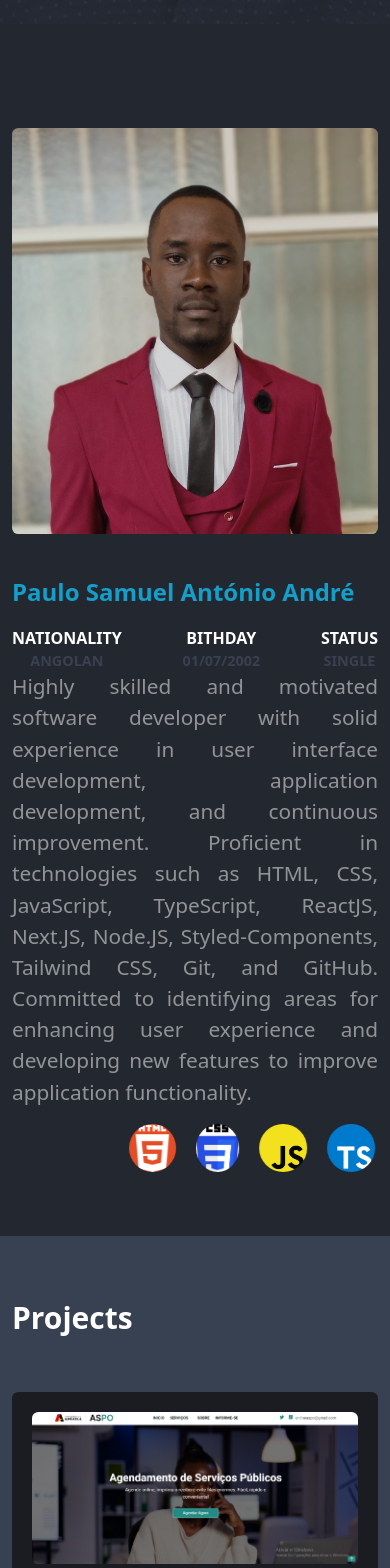
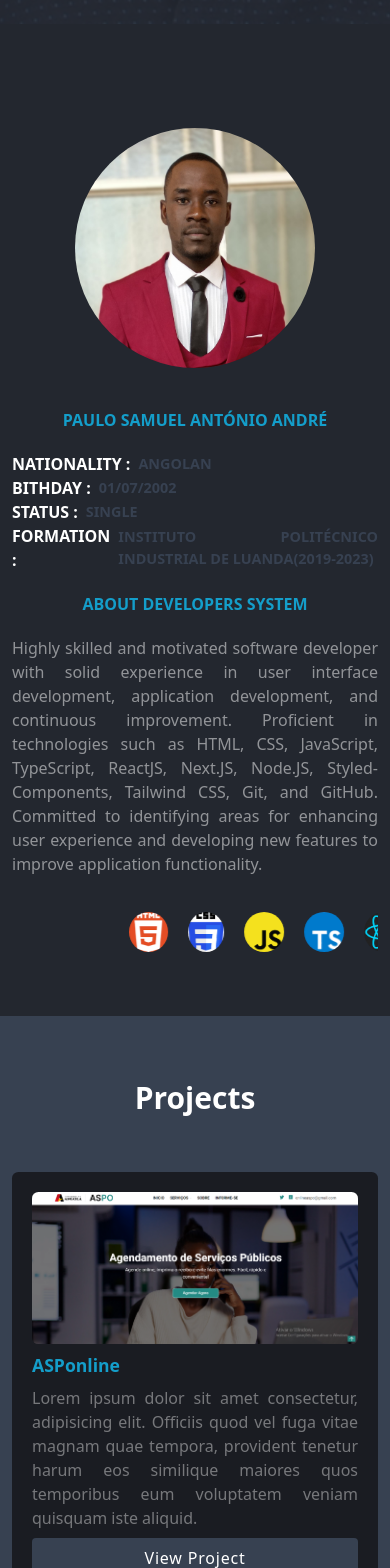
Before and after one commit to PauloAndre05/myportifolio, a React (Vite) app: page / in a window 390 px wide. Shown: the part 820-2388 px from the top of the page. Built offline with nearby package versions, Linux system fonts and the light colour scheme.

Commit message:
Finish the first part of responsive design(Pequenos ajustes)

```diff
--- a/src/components/About.tsx
+++ b/src/components/About.tsx
@@ -15,84 +15,94 @@ export function About () {
         <main className="bg-primary flex flex-col p-20 max-sm:p-3 max-sm:py-16">
 {/*             <h1 className="text-3xl text-right border-b-4 p-4 text-third font-bold">Profile</h1>
  */}            <section className="flex justify-between mt-20 max-sm:flex-col max-sm:mt-10">
-                <article className='w-[30%] max-sm:w-full opacity-80 rounded-[.4rem] overflow-hidden'>
-                    <div className=''>
-                        <img src={imgAbout} alt="About Image" />
+                <article className='flex justify-center'>
+                    <div className='w-96 rounded overflow-hidden max-sm:w-60 max-sm:h-60 max-sm:rounded-full'>
+                        <img
+                            className='w-full h-full object-cover'
+                            src={imgAbout}
+                            alt="About Image"
+                        />
                     </div>
                 </article>
 
-                <article className="text-[1.3rem] w-[50%] text-justify max-sm:w-full max-sm:mt-10">
-                    <h2 className="text-third font-bold text-[1.5rem] mb-4">Paulo Samuel António André</h2>
-                    <div className='flex justify-between'>
-                        <div className='flex flex-col items-center'>
-                            <span className='font-bold uppercase text-[1rem] opacity-800'>Nationality</span>
+                <article className="w-[50%] text-justify flex flex-col gap-5 max-sm:w-full max-sm:mt-10">
+                    <h2 className="text-third font-bold uppercase max-sm:text-center">Paulo Samuel António André</h2>
+                    <div className='flex flex-col'>
+                        <div className='flex gap-2 items-center'>
+                            <span className='font-bold uppercase opacity-800'>Nationality :</span>
                             <span className='text-secound font-bold text-[.9rem] uppercase'>Angolan</span>
                         </div>
-                        <div className='flex flex-col items-center'>
-                            <span className='font-bold uppercase text-[1rem] opacity-800'>Bithday</span>
+                        <div className='flex gap-2 items-center'>
+                            <span className='font-bold uppercase opacity-800'>Bithday :</span>
                             <span className='text-secound font-bold text-[.9rem] uppercase'>01/07/2002</span>
                         </div>
-                        <div className='flex flex-col items-center'>
-                            <span className='font-bold uppercase text-[1rem] opacity-800'>Status</span>
+                        <div className='flex gap-2 items-center'>
+                            <span className='font-bold uppercase opacity-800'>Status :</span>
                             <span className='text-secound font-bold text-[.9rem] uppercase'>Single</span>
                         </div>
+                        <div className='flex gap-2 items-center'>
+                            <span className='font-bold uppercase opacity-800'>Formation :</span>
+                            <span className='text-secound font-bold text-[.9rem] uppercase'>Instituto Politécnico Industrial de Luanda(2019-2023)</span>
+                        </div>
                     </div>
+
+                    <h2 className="text-third font-bold uppercase max-sm:text-center">About developers system</h2>
                     <p className='opacity-50'>Highly skilled and motivated software developer with solid experience in user interface development, application development, and continuous improvement. Proficient in technologies such as HTML, CSS, JavaScript, TypeScript, ReactJS, Next.JS, Node.JS, Styled-Components, Tailwind CSS, Git, and GitHub. Committed to identifying areas for enhancing user experience and developing new features to improve application functionality.</p>
 
 
                     <div className='flex gap-4 mt-4 overflow-hidden'>
                         <div className='animate-marquee flex gap-5 w-full'>
                             <img
-                                className='rounded-[100%] w-14 h-12'
+                                className='rounded-[100%] w-14 h-12 max-sm:w-12 max-sm:h-10'
                                 src={imageHtml}
                                 alt=""
                             />
 
                             <img
-                                className='rounded-[100%] w-14 h-12 object-contain'
+                                className='rounded-[100%] w-14 h-12 object-contain max-sm:w-12 max-sm:h-10'
                                 src={imageCSS}
                                 alt=""
                             />
 
                             <img
-                                className='rounded-[100%] w-12 h-12'
+                                className='rounded-[100%] w-12 h-12 max-sm:w-10 max-sm:h-10'
                                 src={imageJs}
                                 alt=""
                             />
 
                             <img
-                                className='rounded-[100%] w-12 h-12'
+                                className='rounded-[100%] w-12 h-12 max-sm:w-10 max-sm:h-10'
                                 src={imageTs}
                                 alt=""
                             />
 
                             <img
-                                className='rounded-[100%] w-12 h-12'
+                                className='rounded-[100%] w-12 h-12 max-sm:w-10 max-sm:h-10'
                                 src={imageReact}
                                 alt=""
                             />
                             <img
-                                className='rounded-[100%] w-12 h-12'
+                                className='rounded-[100%] w-12 h-12 max-sm:w-10 max-sm:h-10'
                                 src={imageTailwindCSS}
                                 alt=""
                             />
                             <img
-                                className='rounded-[100%] w-12 h-12'
+                                className='rounded-[100%] w-12 h-12 max-sm:w-10 max-sm:h-10'
                                 src={imageStyledComponent}
                                 alt=""
                             />
                             <img
-                                className='rounded-[100%] w-12 h-12'
+                                className='rounded-[100%] w-12 h-12 max-sm:w-10 max-sm:h-10'
                                 src={imageGit}
                                 alt=""
                             />
                             <img
-                                className='rounded-[100%] w-12 h-12'
+                                className='rounded-[100%] w-12 h-12 max-sm:w-10 max-sm:h-10'
                                 src={imageGitHub}
                                 alt=""
                             />
                             <img
-                                className='rounded-[100%] w-12 h-12'
+                                className='rounded-[100%] w-12 h-12 max-sm:w-10 max-sm:h-10'
                                 src={imageFigma}
                                 alt=""
                             />
--- a/src/components/CardProject.tsx
+++ b/src/components/CardProject.tsx
@@ -17,10 +17,10 @@ export function CardProject ({image, title, description, link}: CardProps) {
                     </div>
 
                     <div className='flex flex-col gap-2 mt-2 w-full'>
-                        <h1 className='font-bold text-2xl text-third'>{title}</h1>
-                        <p className='text-justify opacity-70'>{description}</p>
+                        <h1 className='font-bold text-[1.1rem] text-third'>{title}</h1>
+                        <p className='text-justify opacity-40'>{description}</p>
 
-                        <a href={link} className='font-bold tracking-wider bg-secound p-2 rounded hover:bg-white hover:text-black'>View Project</a>
+                        <a href={link} className='text-center tracking-wider bg-secound p-2 rounded hover:bg-white hover:text-black'>View Project</a>
                     </div>
                 </article>
     )
--- a/src/components/Projects.tsx
+++ b/src/components/Projects.tsx
@@ -13,7 +13,7 @@ export function Projects () {
     return(
         <main className="bg-secound p-20 flex flex-col gap-4 max-sm:p-3 max-sm:py-16">
             <section className="">
-                <h1 className="text-3xl font-bold">Projects</h1>
+                <h1 className="text-3xl font-bold text-center">Projects</h1>
             </section>
 
             <section className="mt-10 flex flex-wrap gap-10 justify-center">
```
